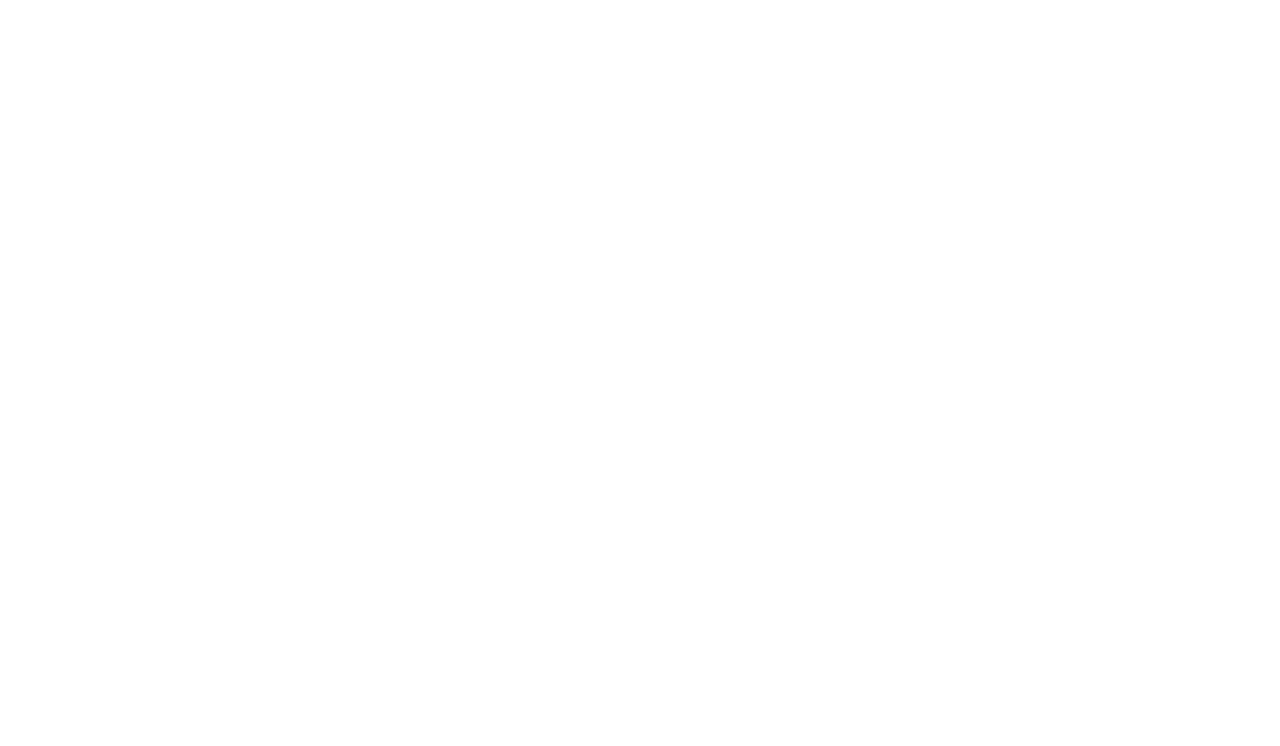
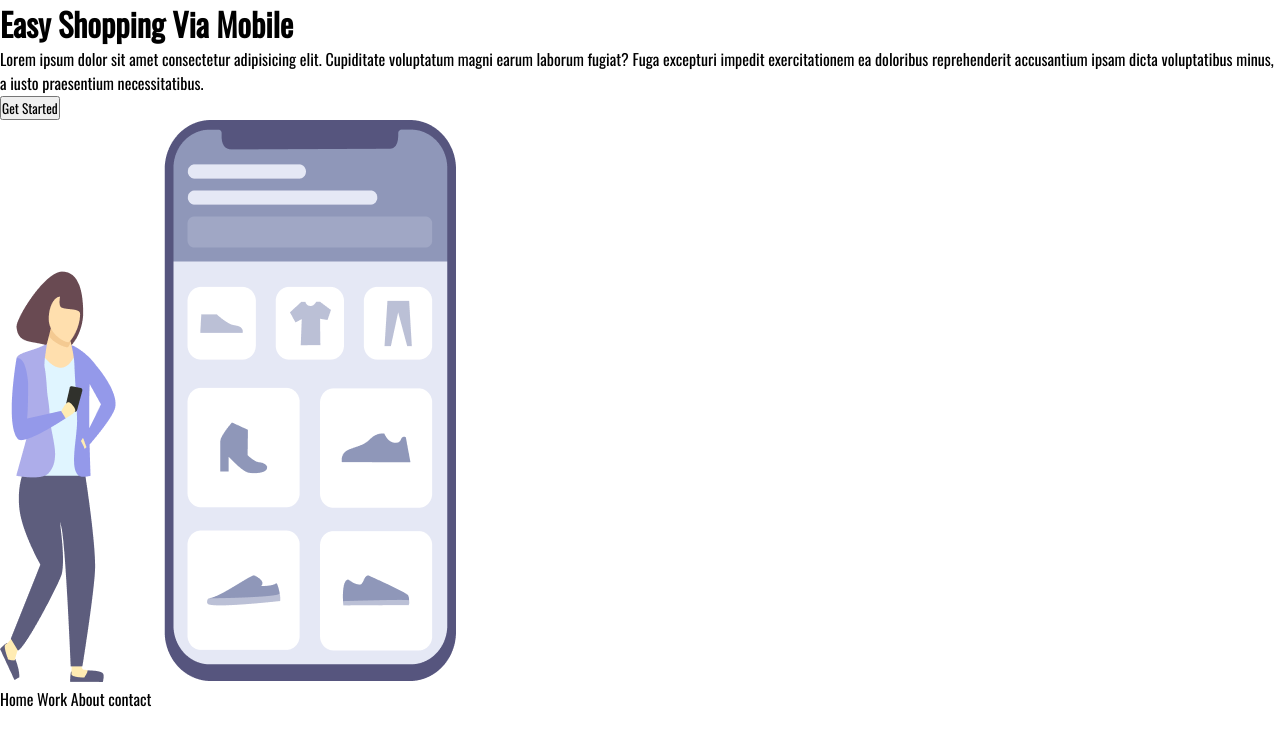
Before and after one commit to lbastoss/project-easy-shopping, a plain HTML site: page index.html in a window 1280 px wide. Drawn offline with nearby package versions, Linux system fonts and the light colour scheme.

Commit message:
inclusao de informações e fotos

```diff
--- a/index.html
+++ b/index.html
@@ -1,11 +1,34 @@
 <!DOCTYPE html>
 <html lang="en">
+
 <head>
     <meta charset="UTF-8">
     <meta name="viewport" content="width=device-width, initial-scale=1.0">
-    <title>Document</title>
+    <link rel="stylesheet" href="./styles.css">
+    <link rel="preconnect" href="https://fonts.googleapis.com">
+    <link rel="preconnect" href="https://fonts.gstatic.com" crossorigin>
+    <link href="https://fonts.googleapis.com/css2?family=Montserrat:wght@400;500;600;700;900&family=Oswald&family=Poppins:wght@400;500;700&display=swap"
+     rel="stylesheet">
+    <title>EASY MOBILE</title>
 </head>
 <body>
+    <main>
+        <div><h1>Easy Shopping Via Mobile</h1>
+        <p>Lorem ipsum dolor sit amet consectetur adipisicing elit. Cupiditate voluptatum magni earum laborum fugiat? Fuga excepturi impedit exercitationem ea doloribus reprehenderit accusantium ipsam dicta voluptatibus minus, a iusto praesentium necessitatibus.</p>
+        <button>Get Started</button>
+    </div>
 
+
+    <img src="./Illustration-3-3.png" alt="mulher-com-celular-na-mao">
+
+   <header>
+    <a>Home</a>
+    <a>Work</a>
+    <a>About</a>
+    <a>contact</a>
+
+   </header>
+    </main>
 </body>
+
 </html>
--- a/styles.css
+++ b/styles.css
@@ -0,0 +1,6 @@
+*{
+    margin: 0;
+    padding: 0;
+    box-sizing: border-box;
+    font-family: 'Oswald', sans-serif;
+}
```
Also changed, not shown: Illustration-3-3.png (added).
